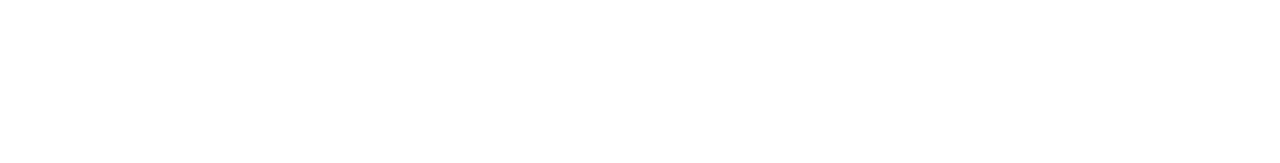
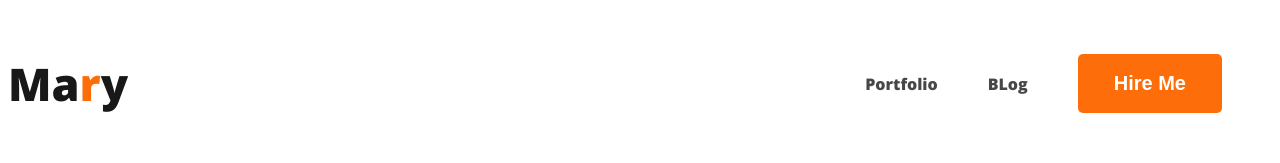
Before and after one commit to alpharahim/My-Portfolio-Website, a plain HTML site: page index.html in a window 1280 px wide. Drawn offline with nearby package versions, Linux system fonts and the light colour scheme.

Commit message:
added nav

```diff
--- /dev/null
+++ b/Style/portfolio.css
@@ -0,0 +1,48 @@
+
+/* Common Shared Styles */
+body {
+    font-family: 'Lato', sans-serif;
+    font-family: 'Open Sans', sans-serif;
+
+}
+.btn-primary{
+    border-radius: 5px;
+    background: #FD6E0A;
+    border: 0;
+    color:  #FFF;
+
+    font-size: 20px;
+
+    font-weight: 700;
+    padding: 18px 36px ;
+
+}
+
+/* nav Re;ated Styles */
+nav{
+    display: flex;
+    align-items: center;
+    justify-content: space-between;
+}
+.nav-title{
+    color: #181818;
+    font-size: 45px;
+    font-weight: 800px;
+
+
+}
+.text-primary{
+    color: #FD6E0A;
+}
+nav > ul{
+    display: flex;
+    align-items: center;
+}
+nav li{
+   list-style: none;
+   margin-right: 50px;
+}
+nav a {
+     text-decoration: none;
+     color:#474747
+}
--- a/index.html
+++ b/index.html
@@ -4,9 +4,23 @@
     <meta charset="UTF-8">
     <meta http-equiv="X-UA-Compatible" content="IE=edge">
     <meta name="viewport" content="width=device-width, initial-scale=1.0">
-    <title>My Portfolio</title>
+    <title>My portfolio</title>
+    <link rel="preconnect" href="https://fonts.googleapis.com">
+<link rel="preconnect" href="https://fonts.gstatic.com" crossorigin>
+<link href="https://fonts.googleapis.com/css2?family=Open+Sans:wght@800&display=swap" rel="stylesheet">
+    <link rel="stylesheet" href="Style/portfolio.css">
 </head>
 <body>
+    <nav>
+        <h3 class="nav-title"> Ma<span class="text-primary">r</span>y</h3>
+    <ul>
+        <li><a href=""> Portfolio</a></li>
+        <li><a href="">BLog</a></li>
+        <li> <button class="btn-primary">Hire Me </button> </li>
+    </ul>
+
+
+    </nav>
 
 </body>
-</html>
+</html\
```
